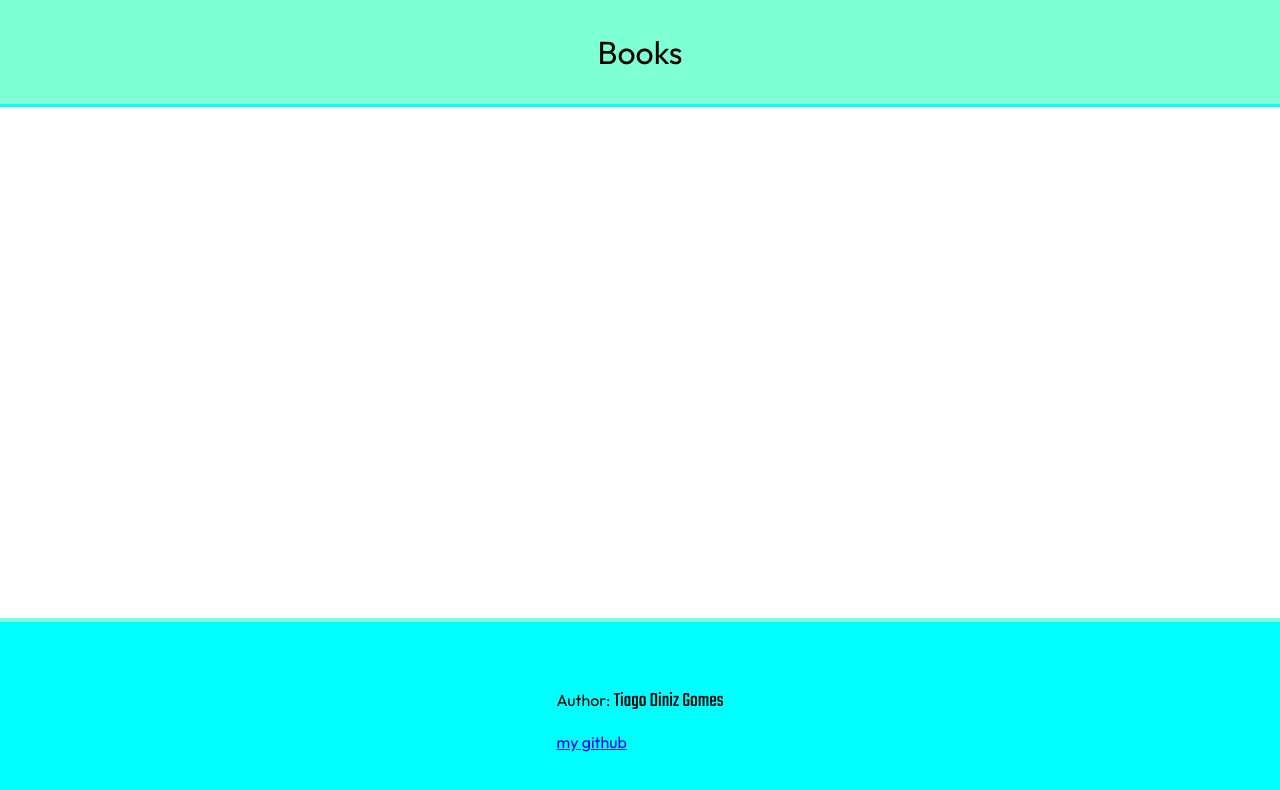
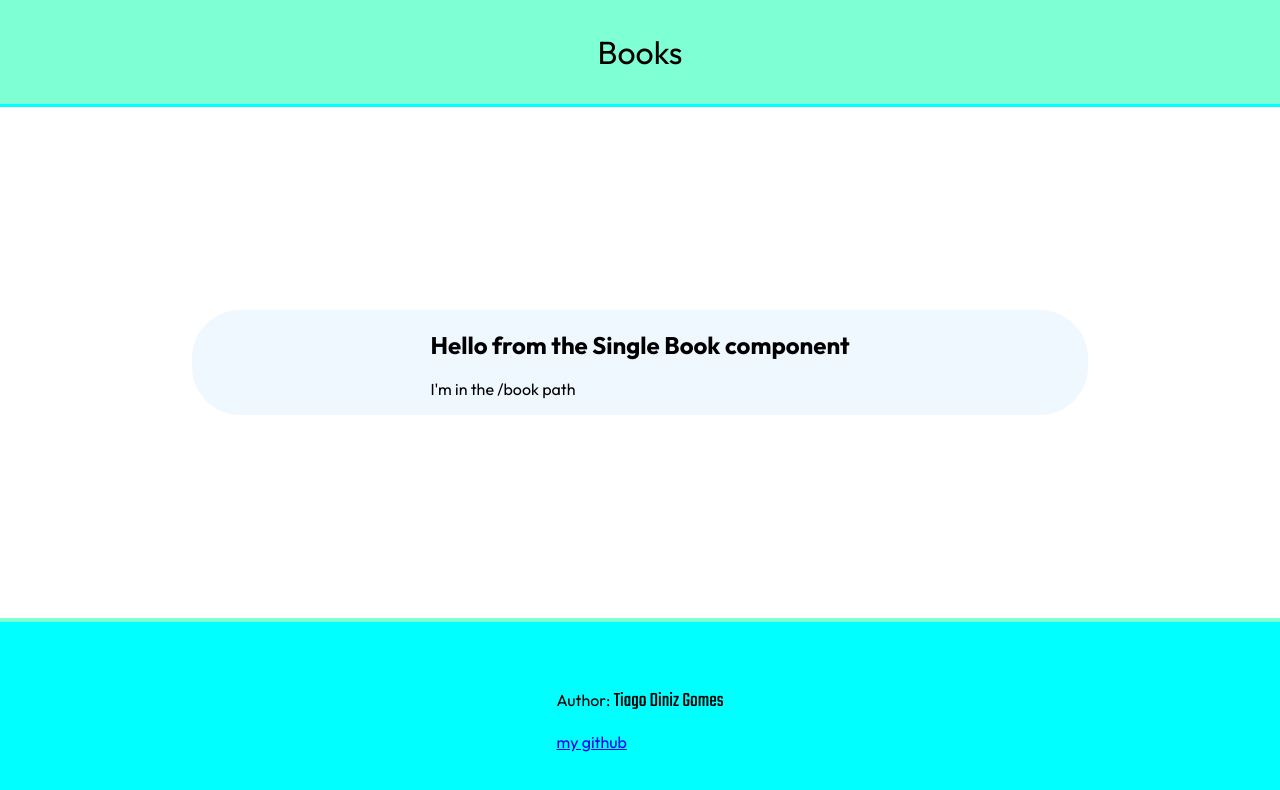
Before and after one commit to Shamoleambo/bands, a React (Vite) app: page /book in a window 1280 px wide. Shown: the top 790 px of the page. Built offline with nearby package versions, Linux system fonts and the light colour scheme.

Commit message:
feat: create prototype for SingleBookComponent

```diff
--- a/src/App.tsx
+++ b/src/App.tsx
@@ -2,6 +2,7 @@ import { useState } from "react";
 import { BrowserRouter as Router, Routes, Route } from "react-router-dom";
 import Header from "./components/Header/Header";
 import BooksContainer from "./components/BooksContainer/BooksContainer";
+import SingleBook from "./components/SingleBook/SingleBook";
 import Footer from "./components/Footer/Footer";
 import myData from "./data/books.json";
 import "./App.css";
@@ -16,6 +17,7 @@ function App() {
         <Router>
           <Routes>
             <Route path="/" element={<BooksContainer books={books} />} />
+            <Route path="/book" element={<SingleBook />} />
           </Routes>
         </Router>
       </main>
--- /dev/null
+++ b/src/components/SingleBook/SingleBook.tsx
@@ -0,0 +1,10 @@
+const SingleBook: React.FC = () => {
+  return (
+    <div>
+      <h2>Hello from the Single Book component</h2>
+      <p>I'm in the /book path</p>
+    </div>
+  );
+};
+
+export default SingleBook;
```
